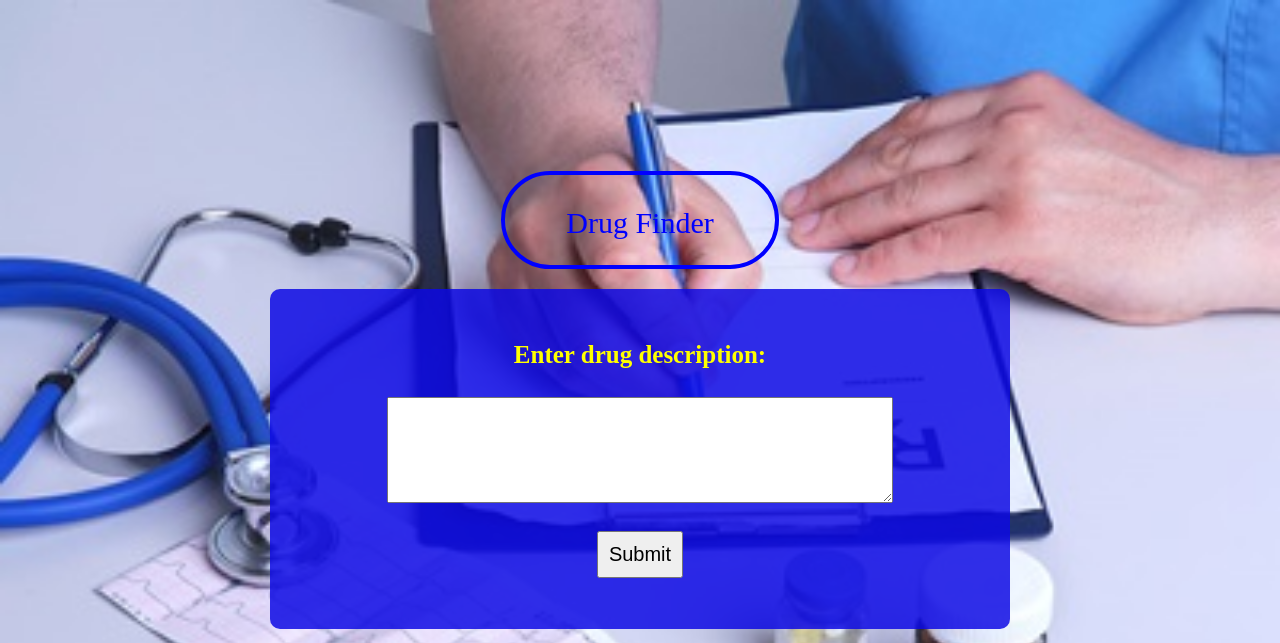
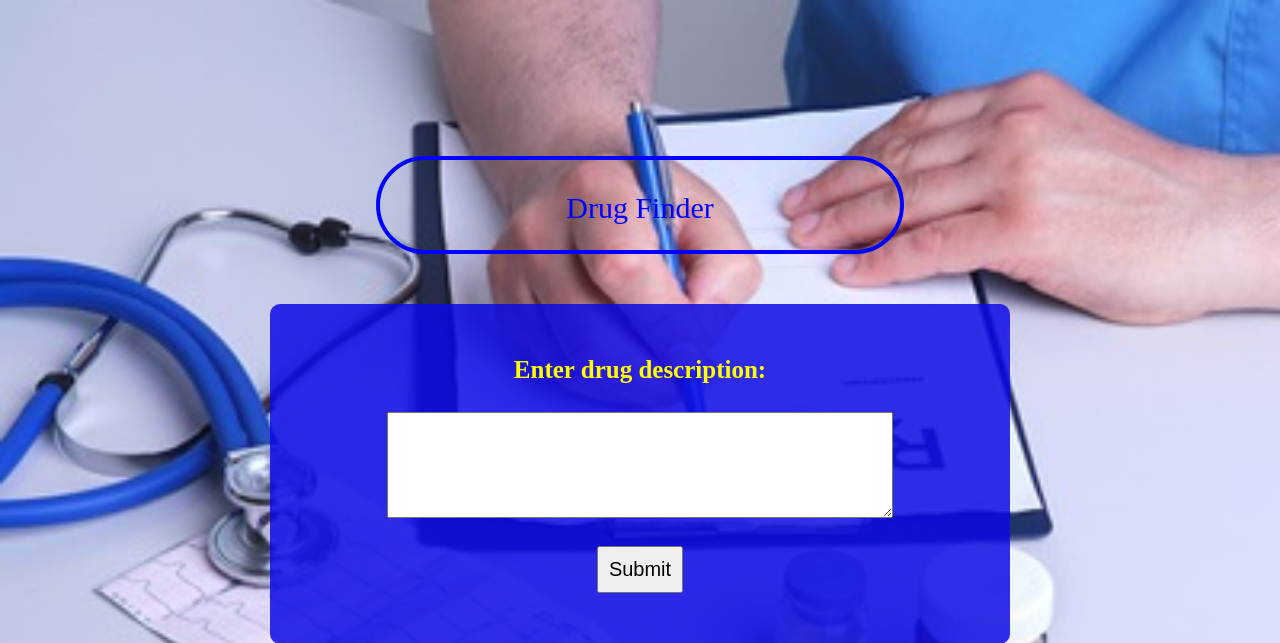
Before and after one commit to NasrinRipa/drug-finder, a Flask app: page / in a window 1280 px wide. Shown: the top 643 px of the page. Run offline with Flask 2, Linux system fonts and the light colour scheme.

Commit message:
Update index.html 6

```diff
--- a/templates/index.html
+++ b/templates/index.html
@@ -30,9 +30,9 @@
             border: 4px solid blue; /* Border around the header */
             padding: 10px; /* Padding inside the header container */
             text-align: center; /* Center-align text inside the container */
-            margin-bottom: 20px; /* Added margin at the bottom of the header container */
+            margin-bottom: 50px; /* Added margin at the bottom of the header container */
             border-radius: 50px; /* Capsule-like shape with a specific radius */
-            width: 250px; /* Adjust the width as needed */
+            width: 500px; /* Adjust the width as needed */
             height: 70px; /* Adjust the height as needed */
             overflow: hidden; /* Ensure the content is within the capsule shape */
         }
```
